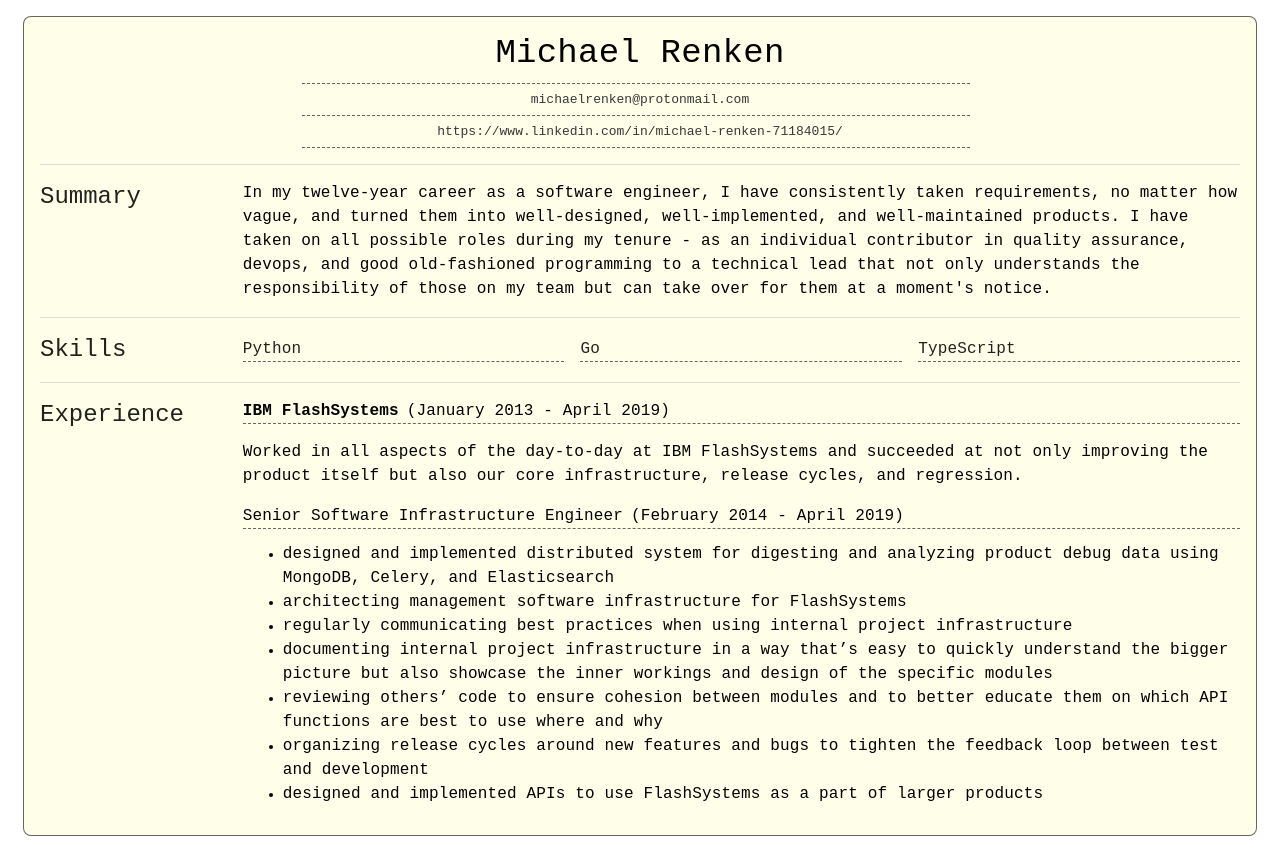
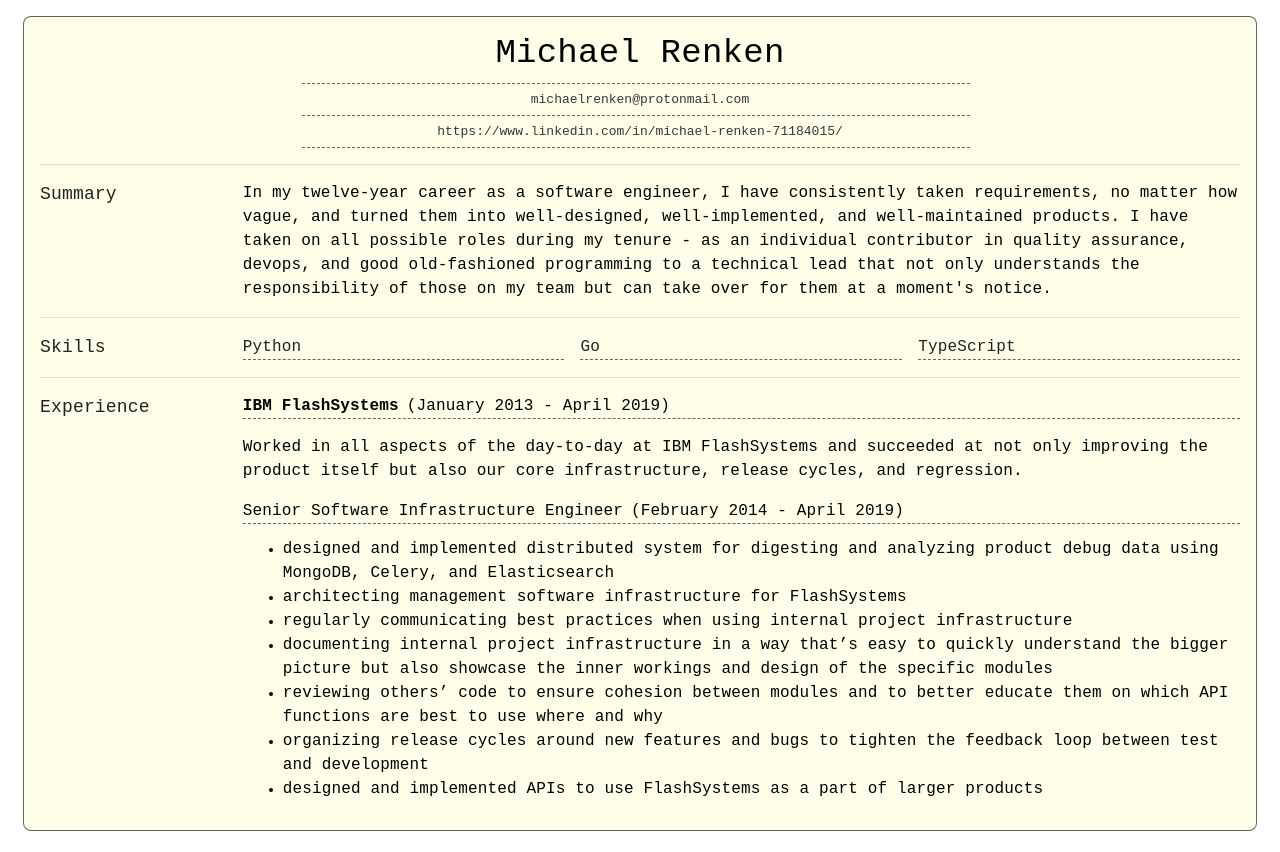
Before and after one commit to SudoVim/resume, a React (Create React App) app: page / in a window 1280 px wide. Built offline with nearby package versions, Linux system fonts and the light colour scheme.

Commit message:
Rename Experience to ExperienceList

```diff
--- a/src/components/experience/index.tsx
+++ b/src/components/experience/index.tsx
@@ -1,2 +1,2 @@
-export { Experience } from "./experience";
-export { ExperienceSubpage } from "./subpage";
+export { ExperienceListSubpage } from "./subpage";
+export { ExperienceList } from "./list";
--- a/src/components/experience/experience.tsx
+++ b/src/components/experience/list.tsx
@@ -3,7 +3,7 @@ import { experience } from "features/experience";
 import { Item } from "./item";
 import { Column } from "components/utils";
 
-export function Experience() {
+export function ExperienceList() {
   return (
     <Column>
       {experience.map((exp) => (
--- a/src/components/experience/subpage.tsx
+++ b/src/components/experience/subpage.tsx
@@ -1,8 +1,8 @@
 import React from "react";
 import { Subpage } from "components/utils/subpage";
-import { Experience } from "./experience";
+import { ExperienceList } from "./list";
 
-export function ExperienceSubpage() {
+export function ExperienceListSubpage() {
   return (
     <Subpage
       title="Experience"
@@ -16,7 +16,7 @@ export function ExperienceSubpage() {
         },
       ]}
     >
-      <Experience />
+      <ExperienceList />
     </Subpage>
   );
 }
--- a/src/components/resume/body/body.tsx
+++ b/src/components/resume/body/body.tsx
@@ -3,7 +3,7 @@ import { Grid } from "@mui/material";
 import { Item } from "./item";
 import { Summary } from "components/summary";
 import { Skills } from "components/skills";
-import { Experience } from "components/experience";
+import { ExperienceList } from "components/experience";
 import { Divider } from "./divider";
 
 export function Body() {
@@ -22,7 +22,7 @@ export function Body() {
       <Divider />
 
       <Item title="Experience" href="/experience">
-        <Experience />
+        <ExperienceList />
       </Item>
     </Grid>
   );
--- a/src/components/resume/body/item.tsx
+++ b/src/components/resume/body/item.tsx
@@ -22,9 +22,10 @@ export function Item({ title, href, children }: Props) {
           }}
         >
           <Typography
-            variant="h5"
+            variant="body1"
             sx={{
               fontFamily: "monospace",
+              fontSize: 18,
             }}
           >
             {title}
--- a/src/router.tsx
+++ b/src/router.tsx
@@ -4,7 +4,7 @@ import { Resume } from "components/resume";
 import { SummarySubpage } from "components/summary";
 import { SkillsSubpage } from "components/skills";
 import { SkillSubpage } from "components/skills/skill";
-import { ExperienceSubpage } from "components/experience";
+import { ExperienceListSubpage } from "components/experience";
 
 export const router = createBrowserRouter([
   {
@@ -35,7 +35,7 @@ export const router = createBrowserRouter([
       },
       {
         path: "experience",
-        element: <ExperienceSubpage />,
+        element: <ExperienceListSubpage />,
       },
     ],
   },
```
